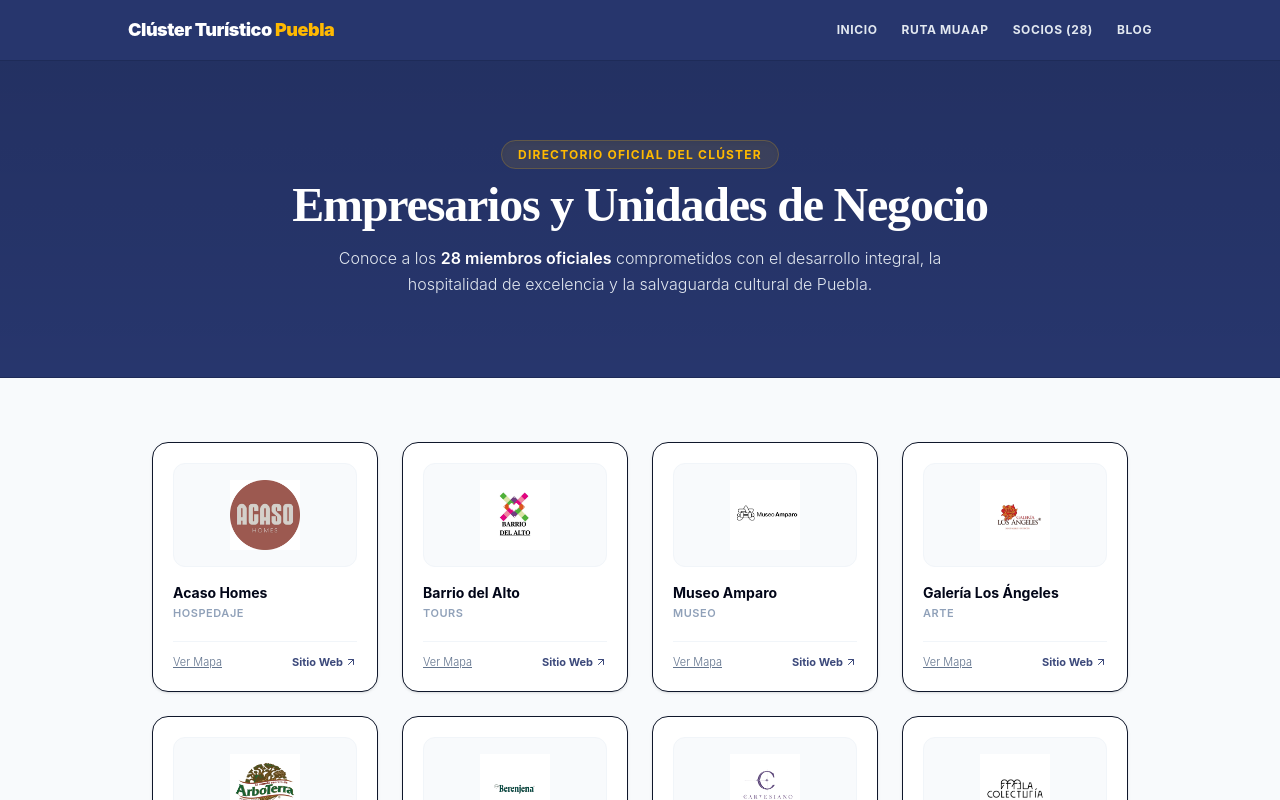
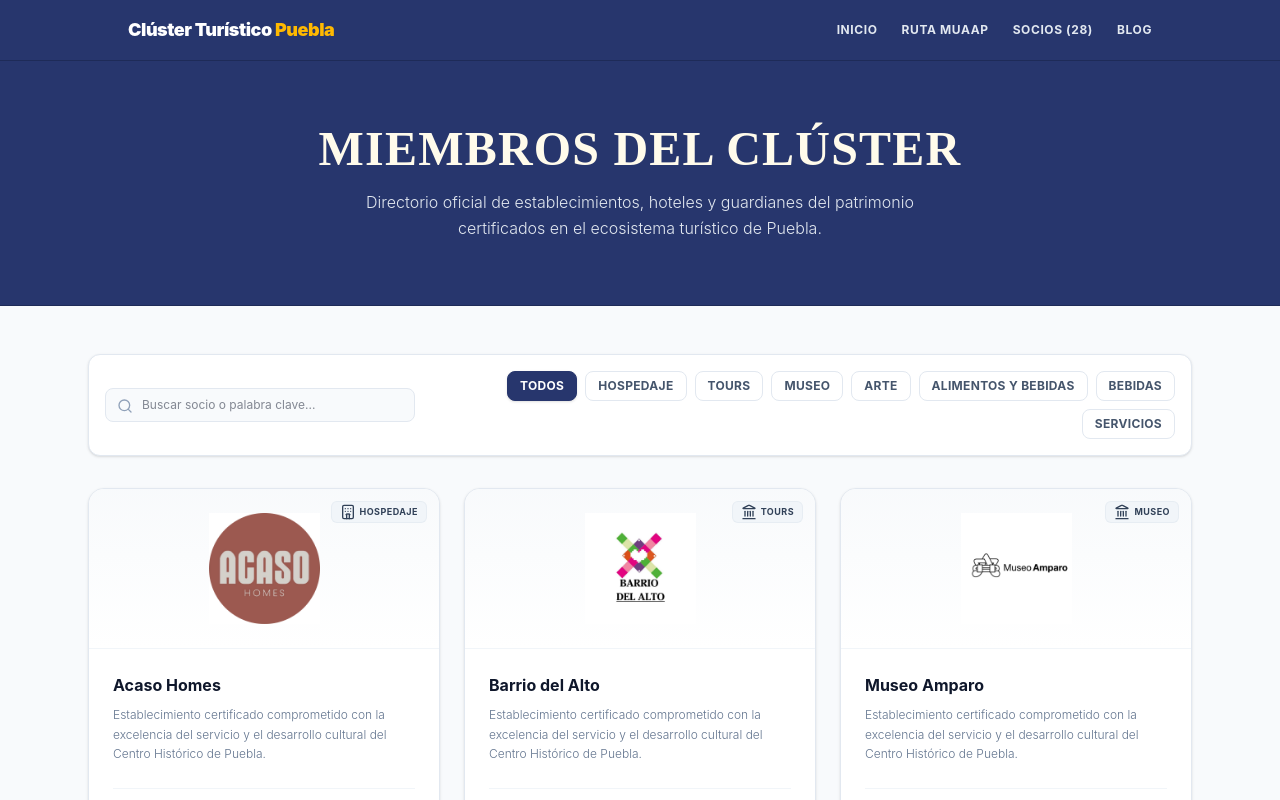
Before and after one commit to guilebaldo/barriando-cluster, a Next.js app: page /socios in a window 1280 px wide. Shown: the top 800 px of the page. Built offline with nearby package versions, Linux system fonts and the light colour scheme.

Commit message:
Fix: tipado estricto en variants de framer motion para socios

```diff
--- a/src/app/socios/page.tsx
+++ b/src/app/socios/page.tsx
@@ -1,126 +1,185 @@
 "use client";
 
-import React from 'react';
+import React, { useState } from 'react';
 import Navbar from '../components/Navbar';
 import Footer from '../components/Footer';
 import { listaSocios } from '../data/socios';
-import { ArrowUpRight } from 'lucide-react';
-import { motion } from 'framer-motion';
+import { motion, Variants } from 'framer-motion';
+import { Search, MapPin, Globe, Phone, ExternalLink, Utensils, Hotel, Award, Landmark } from 'lucide-react';
 
-export default function SociosPage() {
-  const total = listaSocios.length;
-
-  // Configuración de animación para el contenedor del Grid (Framer Motion)
-  const containerVariants = {
+// 1. Configuración de Animaciones con Tipado Estricto de TypeScript
+const containerVariants: Variants = {
   hidden: { opacity: 0 },
   show: {
     opacity: 1,
+    transition: { staggerChildren: 0.08 }
+  }
+};
+
+const cardVariants: Variants = {
+  hidden: { opacity: 0, y: 20 },
+  show: {
+    opacity: 1,
+    y: 0,
     transition: {
-        staggerChildren: 0.05 // Efecto cascada: cada tarjeta aparece con milisegundos de diferencia
+      type: "spring",
+      stiffness: 100,
+      damping: 15
     }
   }
 };
 
-  // Configuración de animación para cada Tarjeta Individual
-  const cardVariants = {
-    hidden: { opacity: 0, y: 20 },
-    show: { opacity: 1, y: 0, transition: { type: "spring", stiffness: 100, damping: 15 } }
+export default function Socios() {
+  const [busqueda, setBusqueda] = useState('');
+  const [categoriaFiltrada, setCategoriaFiltrada] = useState('Todos');
+
+  // Mapeo estético de íconos según categoría turística
+  const obtenerIconoCategoria = (cat: string) => {
+    switch (cat.toLowerCase()) {
+      case 'gastronomía': case 'restaurante': return <Utensils className="w-4 h-4" />;
+      case 'hospedaje': case 'hotel': return <Hotel className="w-4 h-4" />;
+      case 'experiencia': case 'artesanía': return <Award className="w-4 h-4" />;
+      default: return <Landmark className="w-4 h-4" />;
+    }
   };
 
+  // Categorías únicas para los botones de filtrado rápido
+  const categorias = ['Todos', ...Array.from(new Set(listaSocios.map(s => s.categoria)))];
+
+  // Filtrado lógico de la red de miembros
+  const sociosFiltrados = listaSocios.filter(socio => {
+    const cumpleBusqueda = socio.name.toLowerCase().includes(busqueda.toLowerCase()) ||
+                           socio.descripcion?.toLowerCase().includes(busqueda.toLowerCase());
+    const cumpleCategoria = categoriaFiltrada === 'Todos' || socio.categoria === categoriaFiltrada;
+    return cumpleBusqueda && cumpleCategoria;
+  });
+
   return (
-    <div className="min-h-screen bg-slate-50 text-slate-900 font-sans antialiased">
+    <div className="min-h-screen bg-slate-50 text-slate-900 font-sans antialiased selection:bg-amber-200">
       <Navbar />
 
-      {/* HEADER INSTITUCIONAL ANIMADO */}
-      <motion.header
-        initial={{ opacity: 0, y: -20 }}
-        animate={{ opacity: 1, y: 0 }}
-        transition={{ duration: 0.6, ease: "easeOut" }}
-        className="bg-[#27366D] text-white py-20 px-6 text-center border-b border-[#1e2b58] relative overflow-hidden"
-      >
-        <div className="absolute inset-0 bg-gradient-to-b from-black/10 to-transparent pointer-events-none" />
+      {/* ENCABEZADO DE LA SECCIÓN */}
+      <header className="bg-[#27366D] text-white py-16 px-6 border-b border-[#1e2b58] text-center relative">
         <div className="max-w-4xl mx-auto relative z-10">
-          <motion.span
-            initial={{ scale: 0.9, opacity: 0 }}
-            animate={{ scale: 1, opacity: 1 }}
-            transition={{ delay: 0.2 }}
-            className="text-amber-400 text-xs font-bold uppercase tracking-widest bg-amber-400/10 px-4 py-1.5 rounded-full border border-amber-400/20 shadow-inner"
-          >
-            Directorio Oficial del Clúster
-          </motion.span>
-          <h1 className="text-3xl md:text-5xl font-black mt-4 mb-4 tracking-tight">
-            Empresarios y Unidades de Negocio
+          <h1 className="text-3xl md:text-5xl font-black uppercase tracking-wide font-serif-cluster text-amber-50 mb-4">
+            Miembros del Clúster
           </h1>
-          <p className="text-slate-200 text-sm md:text-base max-w-2xl mx-auto font-light leading-relaxed">
-            Conoce a los <strong className="text-white font-semibold">{total} miembros oficiales</strong> comprometidos con el desarrollo integral, la hospitalidad de excelencia y la salvaguarda cultural de Puebla.
+          <p className="text-sm md:text-base text-slate-200 max-w-xl mx-auto font-light leading-relaxed">
+            Directorio oficial de establecimientos, hoteles y guardianes del patrimonio certificados en el ecosistema turístico de Puebla.
           </p>
         </div>
-      </motion.header>
+      </header>
 
-      {/* GRID DE SOCIOS CON ANIMACIONES PREMIUM */}
-      <main className="max-w-5xl mx-auto py-16 px-6 min-h-[50vh]">
+      {/* BARRA DE FILTROS Y BÚSQUEDA */}
+      <section className="max-w-6xl mx-auto px-6 mt-12 mb-8">
+        <div className="flex flex-col md:flex-row gap-4 items-center justify-between bg-white p-4 rounded-xl border border-slate-200 shadow-sm">
+          {/* Input de Búsqueda */}
+          <div className="relative w-full md:w-80">
+            <Search className="absolute left-3 top-2.5 h-4 w-4 text-slate-400" />
+            <input
+              type="text"
+              placeholder="Buscar socio o palabra clave..."
+              value={busqueda}
+              onChange={(e) => setBusqueda(e.target.value)}
+              className="w-full bg-slate-50 border border-slate-200 rounded-lg pl-9 pr-4 py-2 text-xs focus:outline-[#27366D] transition-colors focus:bg-white"
+            />
+          </div>
+
+          {/* Filtros por Categoría */}
+          <div className="flex flex-wrap gap-2 justify-center md:justify-end w-full md:w-auto">
+            {categorias.map(cat => (
+              <button
+                key={cat}
+                onClick={() => setCategoriaFiltrada(cat)}
+                className={`px-3 py-1.5 rounded-lg text-xs font-bold transition-all tracking-wide border uppercase ${
+                  categoriaFiltrada === cat
+                    ? 'bg-[#27366D] text-white border-[#27366D] shadow-sm'
+                    : 'bg-white text-slate-600 border-slate-200 hover:bg-slate-50'
+                }`}
+              >
+                {cat}
+              </button>
+            ))}
+          </div>
+        </div>
+      </section>
+
+      {/* REJILLA DE SOCIOS CON ANIMACIÓN RECTIFICADA */}
+      <main className="max-w-6xl mx-auto px-6 pb-24">
+        {sociosFiltrados.length > 0 ? (
           <motion.div
             variants={containerVariants}
             initial="hidden"
             animate="show"
-          className="grid grid-cols-1 sm:grid-cols-2 md:grid-cols-3 lg:grid-cols-4 gap-6"
+            className="grid sm:grid-cols-2 lg:grid-cols-3 gap-6"
           >
-          {listaSocios.map((socio) => (
+            {sociosFiltrados.map(socio => (
               <motion.div
                 key={socio.id}
                 variants={cardVariants}
-              whileHover={{
-                y: -6, // Elevación 3D física
-                scale: 1.02, // Crecimiento sutil elegante
-                transition: { duration: 0.2, ease: "easeInOut" }
-              }}
-              className="bg-white border border-slate-150 p-5 rounded-2xl flex flex-col justify-between transition-shadow duration-300 shadow-sm hover:shadow-xl group cursor-pointer"
+                whileHover={{ y: -5 }}
+                className="bg-white border border-slate-200 rounded-2xl overflow-hidden shadow-sm hover:shadow-md transition-shadow flex flex-col group"
               >
-              <div>
-                {/* Contenedor de Imagen con Efecto de Zoom Suave al hacer Hover */}
-                <div className="w-full aspect-video bg-slate-50 rounded-xl flex items-center justify-center border border-slate-100 mb-4 p-4 transition-colors group-hover:bg-amber-50/50 relative overflow-hidden">
-                  <motion.img
+                {/* Contenedor del Logo con fondo degradado suave */}
+                <div className="h-40 bg-gradient-to-b from-slate-50 to-white border-b border-slate-100 p-6 flex items-center justify-center relative">
+                  <span className="absolute top-3 right-3 bg-slate-100 text-slate-700 text-[9px] font-bold uppercase tracking-wider px-2 py-0.5 rounded-md flex items-center gap-1 border border-slate-200/60">
+                    {obtenerIconoCategoria(socio.categoria)} {socio.categoria}
+                  </span>
+                  <img
                     src={`/logos/${socio.foto}.png`}
-                    alt={`Logo de ${socio.name}`}
-                    whileHover={{ scale: 1.08 }} // Transición fluida de imagen interna
-                    transition={{ type: "spring", stiffness: 300, damping: 20 }}
-                    className="max-w-full max-h-full object-contain"
-                    onError={(e) => {
-                      (e.target as HTMLImageElement).style.display = 'none';
-                    }}
+                    alt={socio.name}
+                    className="max-w-full max-h-full object-contain filter group-hover:scale-102 transition-transform duration-300"
+                    onError={(e) => { (e.target as HTMLImageElement).style.display = 'none'; }}
                   />
                 </div>
 
-                <h3 className="font-bold text-slate-950 text-sm group-hover:text-[#27366D] transition-colors line-clamp-1">
+                {/* Información del Establecimiento */}
+                <div className="p-6 flex flex-col flex-grow">
+                  <h3 className="font-bold text-slate-900 text-base mb-2 group-hover:text-[#27366D] transition-colors font-sans">
                     {socio.name}
                   </h3>
-                <p className="text-[11px] text-slate-400 font-semibold uppercase tracking-wider mt-0.5">{socio.categoria}</p>
+                  <p className="text-slate-500 text-xs font-light leading-relaxed mb-6 flex-grow">
+                    {socio.descripcion || 'Establecimiento certificado comprometido con la excelencia del servicio y el desarrollo cultural del Centro Histórico de Puebla.'}
+                  </p>
+
+                  {/* Datos de Ubicación y Enlaces */}
+                  <div className="space-y-2 pt-4 border-t border-slate-100 text-[11px] text-slate-600 font-medium">
+                    {socio.direccion && (
+                      <div className="flex items-start gap-2">
+                        <MapPin className="w-3.5 h-3.5 text-amber-500 shrink-0 mt-0.5" />
+                        <span className="truncate">{socio.direccion}</span>
+                      </div>
+                    )}
+                    {socio.telefono && (
+                      <div className="flex items-center gap-2">
+                        <Phone className="w-3.5 h-3.5 text-slate-400 shrink-0" />
+                        <span>{socio.telefono}</span>
+                      </div>
+                    )}
                   </div>
 
-              <div className="border-t border-slate-100 pt-3 mt-5 flex justify-between items-center text-[11px]">
+                  {/* Botón de Enlace Externo */}
+                  {socio.url && (
                     <a
-                  href={socio.maps}
-                  target="_blank"
-                  rel="noopener noreferrer"
-                  className="text-slate-500 hover:text-[#27366D] transition underline font-light"
-                >
-                  Ver Mapa
-                </a>
-
-                {/* Efecto Magnético Sutil en el Botón de Enlace */}
-                <motion.a
                       href={socio.url}
                       target="_blank"
-                  rel="noopener noreferrer"
-                  whileHover={{ x: 2 }} // Se desplaza un milímetro a la derecha al tocarlo
-                  className="text-[#27366D] font-bold flex items-center gap-0.5 opacity-90 group-hover:opacity-100 group-hover:text-amber-500 transition-colors"
+                      rel="noreferrer"
+                      className="mt-5 w-full bg-slate-50 hover:bg-[#27366D] hover:text-white border border-slate-200 text-slate-700 font-bold py-2 px-4 rounded-xl text-xs transition-all flex items-center justify-center gap-1.5 group/btn tracking-wide uppercase"
                     >
-                  Sitio Web <ArrowUpRight className="w-3 h-3" />
-                </motion.a>
+                      <Globe className="w-3.5 h-3.5" /> Visitar Sitio Web <ExternalLink className="w-3 h-3 opacity-60 group-hover/btn:translate-x-0.5 transition-transform" />
+                    </a>
+                  )}
                 </div>
               </motion.div>
             ))}
           </motion.div>
+        ) : (
+          <div className="text-center py-20 bg-white border border-slate-200 rounded-2xl shadow-sm">
+            <Search className="w-8 h-8 text-slate-300 mx-auto mb-2" />
+            <p className="text-sm font-bold text-slate-700">No encontramos socios registrados</p>
+            <p className="text-xs text-slate-400 mt-0.5">Prueba cambiando los términos de la búsqueda o el filtro.</p>
+          </div>
+        )}
       </main>
 
       <Footer />
```
Lines whose indentation alone changed are shown as unchanged.
